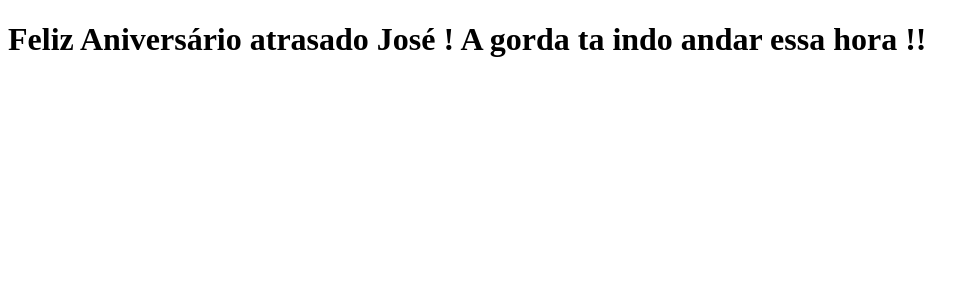
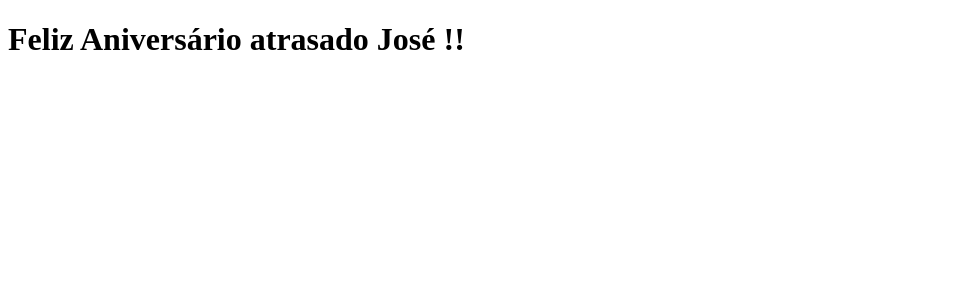
Before and after one commit to cRafaelSilva/clone-tabnews.com.br, a Next.js app: page / in a window 1280 px wide. Shown: the top 300 px of the page, without its empty margins (0-979 px from the left). Built offline with nearby package versions, Linux system fonts and the light colour scheme.

Commit message:
Ajuste mensagem de aniversario

```diff
--- a/pages/index.js
+++ b/pages/index.js
@@ -1,9 +1,5 @@
 function Home() {
-  return (
-    <h1>
-      Feliz Aniversário atrasado José ! A gorda ta indo andar essa hora !!
-    </h1>
-  );
+  return <h1>Feliz Aniversário atrasado José !!</h1>;
 }
 
 export default Home;
```
